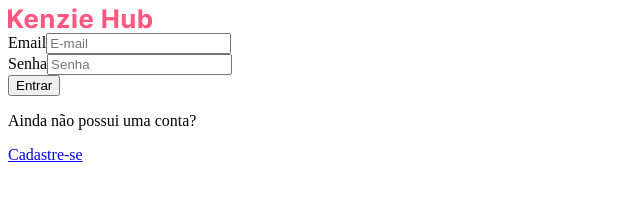
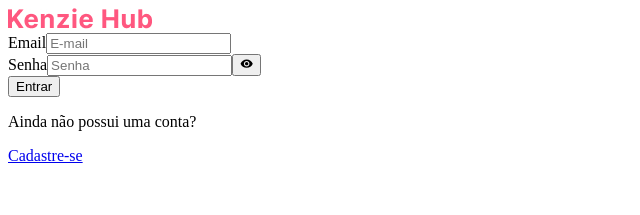
Before and after one commit to Kenzie-Academy-Brasil-Developers/ProjetoKenzie-Hub, a React (Vite) app: page / in a window 1280 px wide. Shown: the top 215 px of the page, without its empty margins (0-640 px from the left). Built offline with nearby package versions, Linux system fonts and the light colour scheme; the HTML template or start-up script is replaced by a standard one.

Commit message:
update-request

```diff
--- a/package.json
+++ b/package.json
@@ -15,6 +15,7 @@
     "react": "^18.2.0",
     "react-dom": "^18.2.0",
     "react-hook-form": "^7.45.4",
+    "react-icons": "^4.10.1",
     "react-router-dom": "^6.14.2",
     "sass": "^1.64.2",
     "zod": "^3.21.4"
--- /dev/null
+++ b/src/components/forms/Input/inputPassword.jsx
@@ -0,0 +1,17 @@
+import { forwardRef, useState } from "react";
+import { MdVisibility, MdVisibilityOff} from "react-icons/md";
+
+export const InputPassword = forwardRef(({label, ...rest}, ref) => {
+    const [isHidden, setIsHidden] = useState(true);
+    return(
+        <div>
+            <label>
+                {label}
+            </label>
+                <input type={isHidden ? "password" : "text"} ref={ref} {...rest} />
+                <button type="button" onClick={ () => setIsHidden(!isHidden)}>
+                    {isHidden ? <MdVisibility /> : <MdVisibilityOff />}
+                </button>
+        </div>
+    )
+})
--- a/src/components/forms/LoginForms/index.jsx
+++ b/src/components/forms/LoginForms/index.jsx
@@ -2,10 +2,15 @@ import { useForm } from "react-hook-form"
 import { Input } from "../Input"
 import { Link, useNavigate } from "react-router-dom"
 import logo from "../../../images/Logo.jpg"
+import { InputPassword } from "../Input/inputPassword"
+import { zodResolver} from "@hookform/resolvers/zod"
+import { FormSchema } from "./formSchema"
 
 export const LoginForm = () => {
     const Navigation = useNavigate()
-    const {register, handleSubmit} = useForm()
+    const {register, handleSubmit,  formState: {errors}} = useForm({
+        resolver: zodResolver(FormSchema)
+    })
 
     const Submit = (formData) => {
         Navigation("/register")
@@ -16,7 +21,9 @@ export const LoginForm = () => {
         <form onSubmit={handleSubmit(Submit)}>
             <img src={logo} alt="Logo Kenzie Hub" />
             <Input label="Email" type="email" placeholder="E-mail" {...register("email")} />
-            <Input label="Senha" type="password" placeholder="Senha" {...register("password")} />
+            {errors.email?.message}
+            <InputPassword label="Senha" placeholder="Senha" {...register("password")} />
+            {errors.password?.message}
             <button>Entrar</button>
             <p>Ainda não possui uma conta? </p>
             <Link to="/register" >Cadastre-se</Link>
--- a/src/components/forms/RegisterForm/index.jsx
+++ b/src/components/forms/RegisterForm/index.jsx
@@ -1,8 +1,13 @@
-import { useForm } from "react-hook-form"
-import { Input } from "../Input"
-import { useNavigate } from "react-router-dom"
+import { useForm } from "react-hook-form";
+import { Input } from "../Input";
+import { useNavigate } from "react-router-dom";
+import { zodResolver } from "@hookform/resolvers/zod";
+import { FormSchemaRegister } from "./formsSchemaRegister";
+
 export const RegisterPage = () => {
-    const {register, handleSubmit} = useForm()
+    const {register, handleSubmit, formState: {errors}} = useForm({
+        resolver: zodResolver(FormSchemaRegister)
+    })
     const Navigation = useNavigate()
 
     const Submit = (formData) => {
@@ -12,11 +17,17 @@ export const RegisterPage = () => {
     return(
             <form onSubmit={handleSubmit(Submit)}>
                 <Input label="Nome" type="text" placeholder="Digite aqui seu nome" {...register("name")} />
+                {errors.name?.message}
                 <Input label="Email" type="email" placeholder="Digite aqui seu email" {...register("email")} />
+                {errors.email?.message}
                 <Input label="Senha" type="password" placeholder="Digite aqui sua senha" {...register("password")} />
+                {errors.password?.message}
                 <Input label="Confirmar Senha" type="password" placeholder="Digite novamente sua senha" {...register("password")} />
-                <Input label="Bio" type="text" placeholder="Fale sobre você" {...register("password")} />
+                {errors.password?.message}
+                <Input label="Bio" type="text" placeholder="Fale sobre você" {...register("description")} />
+                {errors.description?.message}
                 <Input label="Contato" type="text" placeholder="Opção de contato" {...register("contact")} />
+                {errors.contacts?.message}
                 <select>
                     <option>Primeiro modulo</option>
                     <option>Segundo modulo</option>
```
Also changed, not shown: src/services/api.js (+7 -0 lines), 1 other file (tests, documents, lock files or other folders).
